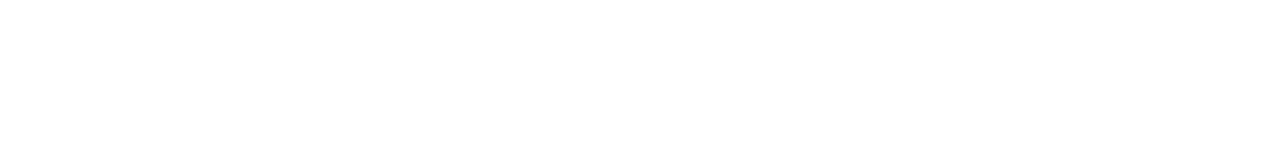
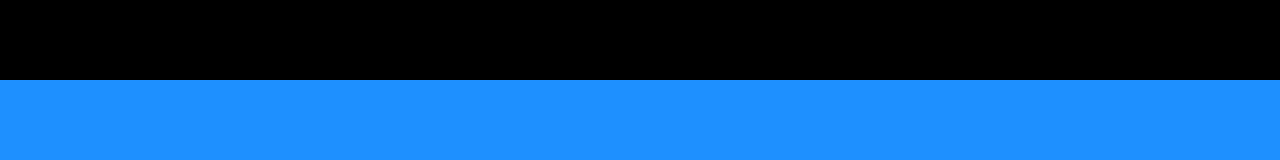
Before and after one commit to RobertoSimonini/html-css-zoom, a plain HTML site: page index.html in a window 1280 px wide. Drawn offline with Linux system fonts and the light colour scheme.

Commit message:
added header and main

```diff
--- a/css/style.css
+++ b/css/style.css
@@ -10,7 +10,17 @@
 /* Utils  */
 
 /* Header  */
+header {
+    height: 80px;
+    background-color: #000;
+}
 
 /* Main-Cards  */
+main {
+    height: calc(100vh - 80px);
+    background-color: dodgerblue;
+    overflow-y: auto;
+}
+
 
 /* Footer  */
--- a/index.html
+++ b/index.html
@@ -10,10 +10,16 @@
 
     <!-- Style  -->
     <link rel="stylesheet" href="css/style.css">
-
-
 </head>
 <body>
+     <!-- Intestazione  -->
+     <header>
 
+     </header>
+    <!-- Main  -->
+     <main>
+
+     </main>
+    <!-- Footer  -->
 </body>
 </html>
```
